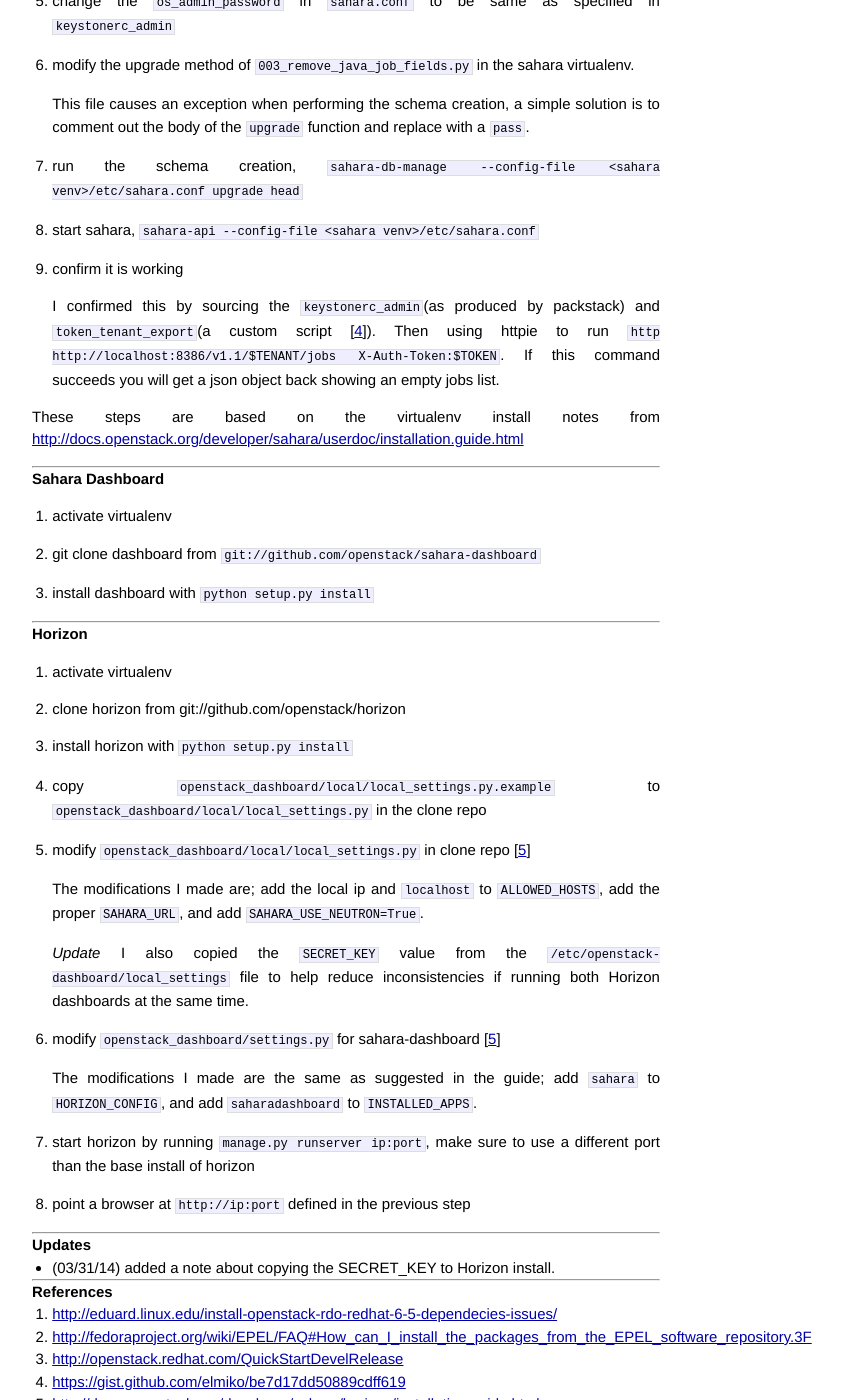
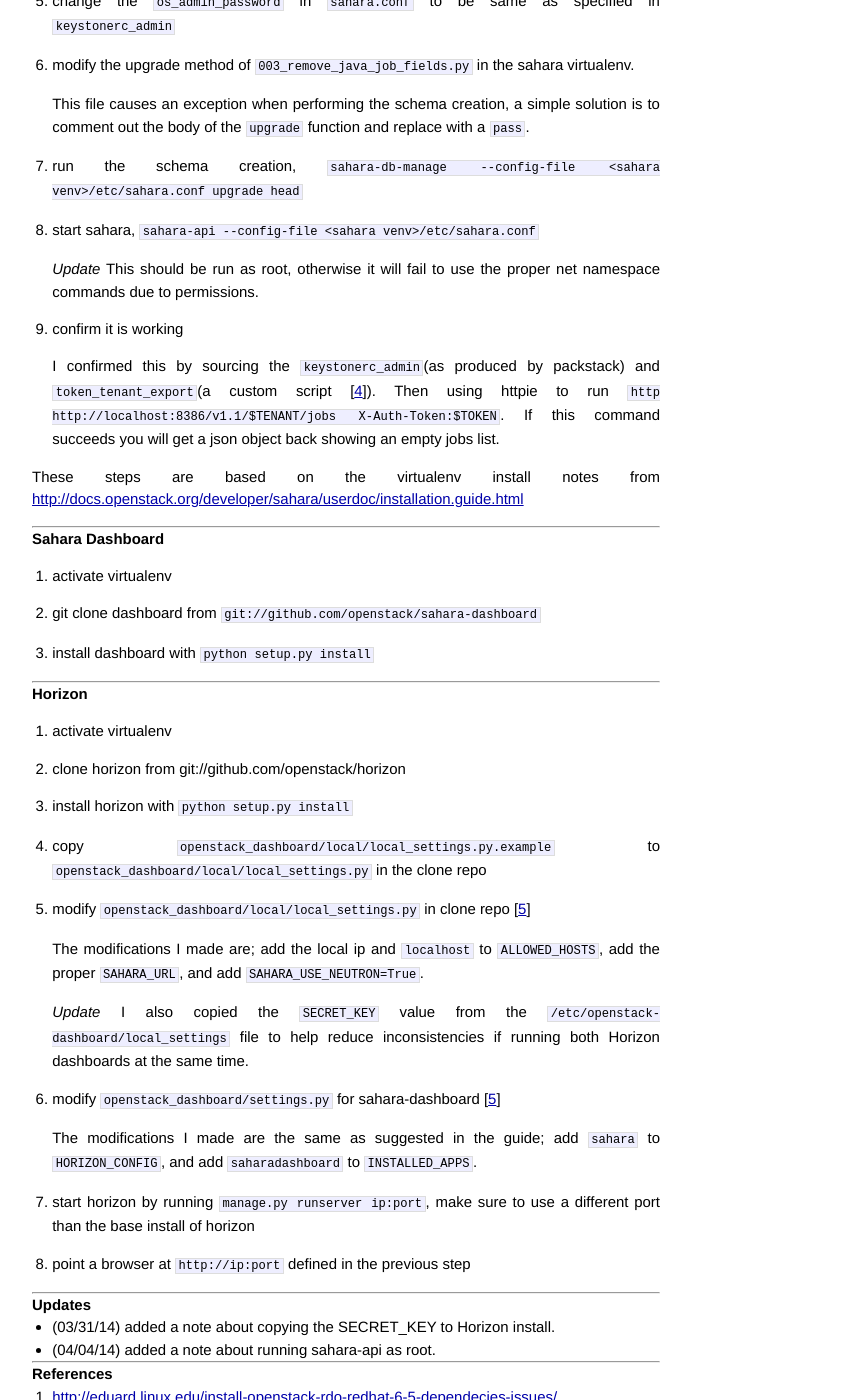
Before and after one commit to elmiko/elmiko.github.io, a Jekyll site: the page built from _posts/2014-03-26-rhel-openstack-sahara-environment-configuration-notes.markdown, in a window 1280 px wide and 1400 px high, scrolled down 1387 px. Shown: the whole window, without its empty margins (294-1136 px from the left). Built offline with Jekyll 4.4.1, drawn with Linux system fonts in a browser that asks for light colours; Markdown is read by kramdown in place of the engine named in the settings.

Commit message:
adding a note about sahara-api to 2014-03-26 post

```diff
--- a/_posts/2014-03-26-rhel-openstack-sahara-environment-configuration-notes.markdown
+++ b/_posts/2014-03-26-rhel-openstack-sahara-environment-configuration-notes.markdown
@@ -98,6 +98,9 @@
 
 8. start sahara, `sahara-api --config-file <sahara venv>/etc/sahara.conf`
 
+   *Update* This should be run as root, otherwise it will fail to use the proper net
+   namespace commands due to permissions.
+
 9. confirm it is working
 
     I confirmed this by sourcing the `keystonerc_admin`(as produced by
@@ -166,7 +169,7 @@
 ----
 
 * (03/31/14) added a note about copying the SECRET\_KEY to Horizon install.
-
+* (04/04/14) added a note about running sahara-api as root.
 
 - - -
 
```
